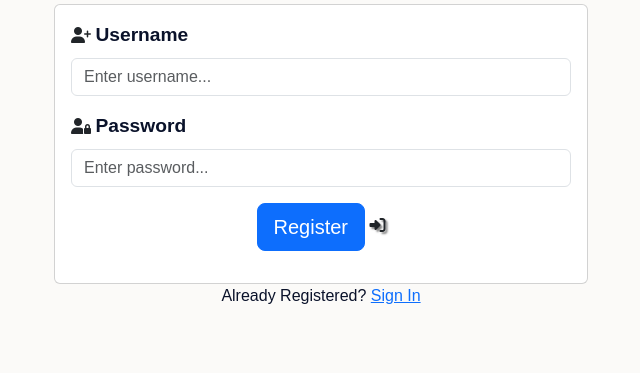
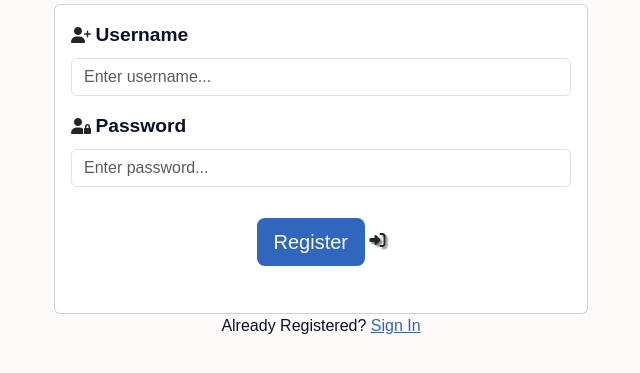
Before and after one commit to Ad-White/my-vehicle-history, a Flask app: page /register in a window 1280 px wide. Shown: the part 145-518 px from the top of the page, without its empty margins (319-959 px from the left). Run offline with Flask 3, Linux system fonts and the light colour scheme; some libraries are stand-ins or nearby versions; some web fonts are replaced.

Commit message:
Style sign-in and register buttons and assoc. a link

```diff
--- a/static/css/style.css
+++ b/static/css/style.css
@@ -18,6 +18,10 @@ body {
 
 .nav-link {
     font-family: 'Duru Sans', sans-serif;
+}
+
+a {
+    color: #3066be;
 }
 
 .flashes h4 {
--- a/templates/register.html
+++ b/templates/register.html
@@ -24,7 +24,7 @@
                             </div>
                             <!-- register -->
                             <div class="mb-3 text-center text-shadow">
-                                <input class="btn btn-primary btn-lg" type="submit" value="Register">
+                                <input class="btn add-edit-save-btn btn-lg" type="submit" value="Register">
                                 <i class="fas fa-sign-in-alt"></i>
                             </div>
                         </div>
--- a/templates/sign_in.html
+++ b/templates/sign_in.html
@@ -24,7 +24,7 @@
                             </div>
                             <!-- sign in -->
                             <div class="mb-3 text-center text-shadow">
-                                <input class="btn btn-primary btn-lg" type="submit" value="Sign In">
+                                <input class="btn add-edit-save-btn btn-lg" type="submit" value="Sign In">
                                 <i class="fas fa-sign-in-alt"></i>
                             </div>
                         </div>
```
